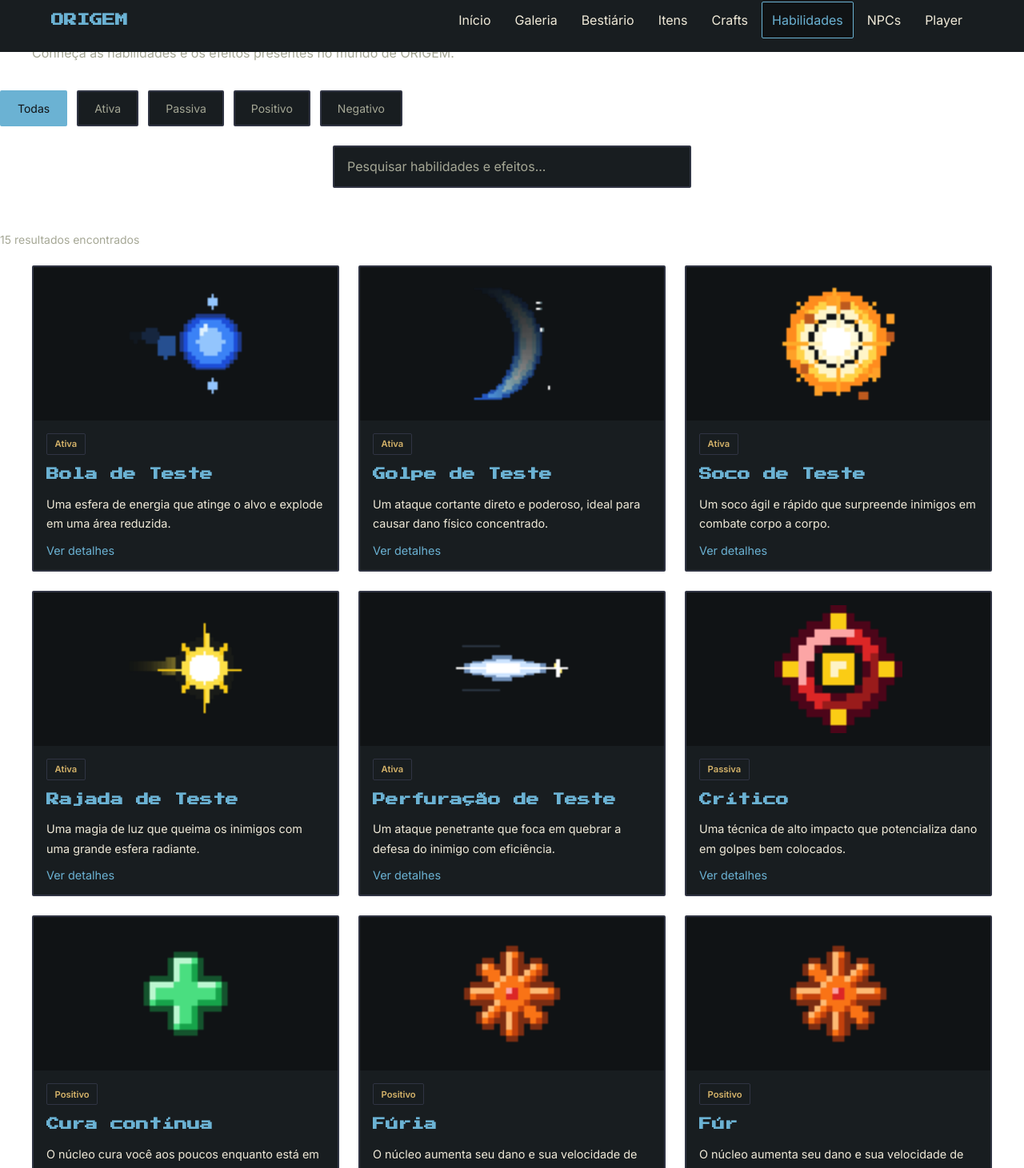
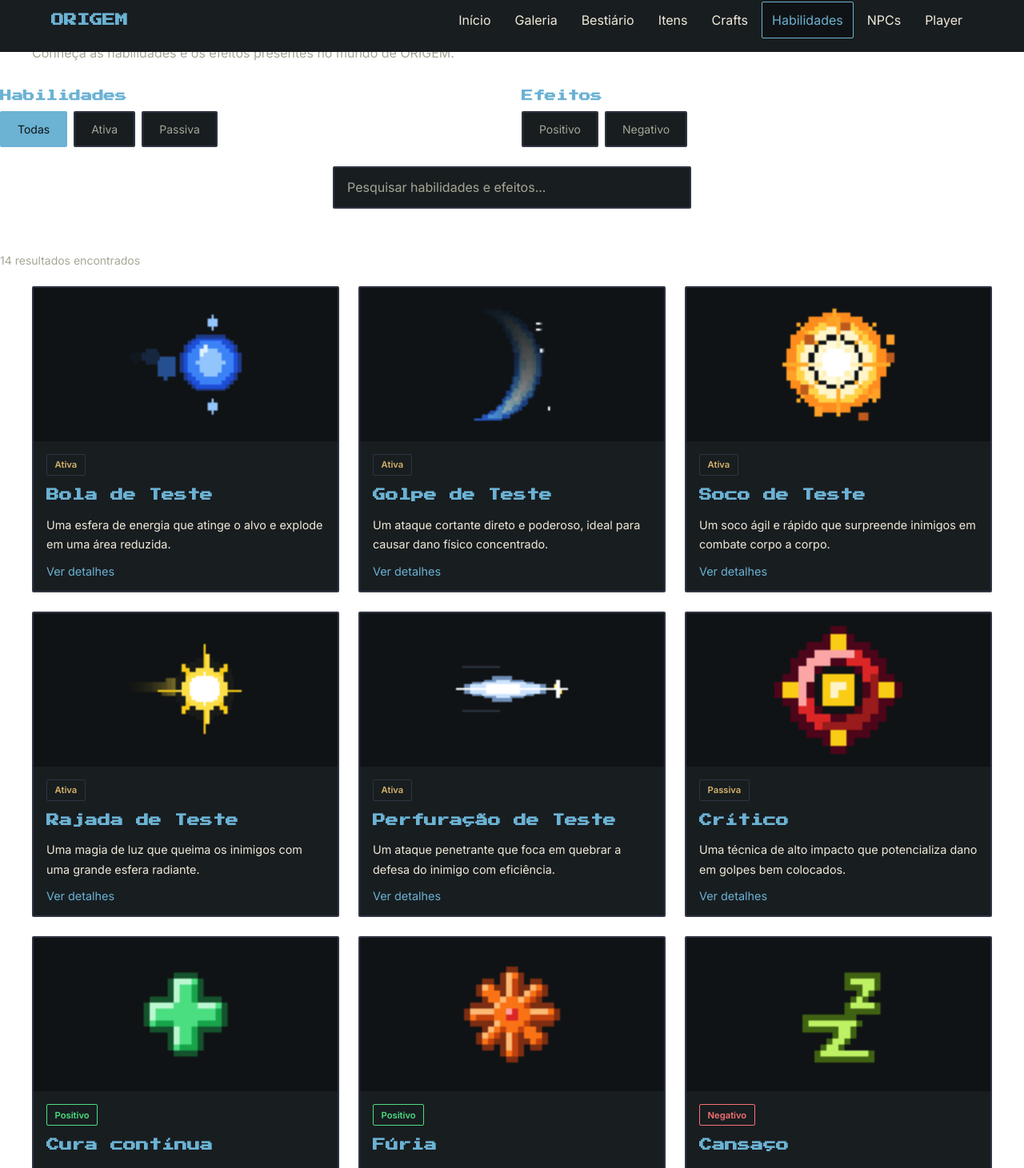
Before and after one commit to Herdes-s/ORIGEM-STUDIO, a React (Vite) app: page /habilidades in a window 1280 px wide. Shown: the part 15-1476 px from the top of the page at 80% size. Built offline with nearby package versions, Linux system fonts and the light colour scheme.

Commit message:
feat: adiciona pequenos detalhes de formatação de class e tag

```diff
--- a/src/components/ContentCard/index.tsx
+++ b/src/components/ContentCard/index.tsx
@@ -6,6 +6,7 @@ type ContentCardProps = {
   description: string;
   image?: string;
   category?: string;
+  categoryColor?: string;
   to?: string;
 };
 
@@ -14,6 +15,7 @@ export default function ContentCard({
   description,
   image,
   category,
+  categoryColor,
   to,
 }: ContentCardProps) {
   return (
@@ -22,7 +24,19 @@ export default function ContentCard({
 
       <div className={styles.cardContent}>
         {category && (
-          <span className={styles.category}>{category}</span>
+          <span
+            className={styles.category}
+            style={
+              categoryColor
+                ? {
+                    color: categoryColor,
+                    borderColor: categoryColor,
+                  }
+                : undefined
+            }
+          >
+            {category}
+          </span>
         )}
 
         <h2>{title}</h2>
--- a/src/data/buffs.ts
+++ b/src/data/buffs.ts
@@ -28,16 +28,4 @@ export const buffs: StatusEffect[] = [
     color: "#f97316",
     iconSrc: "/assets/effects/icons/furia.png",
   },
-  {
-    id: "fur",
-    name: "Fúr",
-    description:
-      "O núcleo aumenta seu dano e sua velocidade de ataque enquanto está em combate.",
-
-    type: "Positivo",
-
-
-    color: "#f97316",
-    iconSrc: "/assets/effects/icons/furia.png",
-  },
 ];
--- a/src/pages/Abilities/Abilities.module.css
+++ b/src/pages/Abilities/Abilities.module.css
@@ -7,6 +7,24 @@
 }
 
 .categoryFilters {
+  display: flex;
+  flex-direction: column;
+  gap: 1.5rem;
+  width: 100%;
+}
+
+.categoryGroup {
+  display: flex;
+  flex-direction: column;
+  gap: 0.75rem;
+}
+
+.categoryGroup h2 {
+  color: var(--color-primary);
+  font-size: 0.9rem;
+}
+
+.categoryButtons {
   display: flex;
   flex-wrap: wrap;
   gap: 0.5rem;
@@ -58,7 +76,13 @@
 
 @media (min-width: 48rem) {
   .categoryFilters {
-    gap: 0.75rem;
+    flex-direction: row;
+    align-items: flex-start;
+    justify-content: space-between;
+  }
+
+  .categoryGroup {
+    flex: 1;
   }
 
   .categoryButton {
--- a/src/pages/Abilities/index.tsx
+++ b/src/pages/Abilities/index.tsx
@@ -12,12 +12,12 @@ import normalizeText from "../../utils/normalizeText.ts";
 
 import styles from "./Abilities.module.css";
 
-const categories: AbilityCategory[] = [
-  "Todas",
-  "Ativa",
-  "Passiva",
-  "Positivo",
-  "Negativo",
+const categoryGroups: {
+  title: string;
+  categories: AbilityCategory[];
+}[] = [
+  { title: "Habilidades", categories: ["Todas", "Ativa", "Passiva"] },
+  { title: "Efeitos", categories: ["Positivo", "Negativo"] },
 ];
 
 export default function Abilities() {
@@ -58,7 +58,12 @@ export default function Abilities() {
     >
       <div className={styles.abilitiesPage}>
         <div className={styles.categoryFilters}>
-          {categories.map((category) => (
+          {categoryGroups.map((group) => (
+            <div className={styles.categoryGroup} key={group.title}>
+              <h2>{group.title}</h2>
+
+              <div className={styles.categoryButtons}>
+                {group.categories.map((category) => (
                   <button
                     key={category}
                     type="button"
@@ -70,6 +75,9 @@ export default function Abilities() {
                   >
                     {category}
                   </button>
+                ))}
+              </div>
+            </div>
           ))}
         </div>
 
@@ -95,6 +103,13 @@ export default function Abilities() {
                 image={content.image ?? content.iconSrc}
                 category={content.type}
                 to={`/habilidades/${content.id}`}
+                categoryColor={
+                  content.type === "Positivo"
+                    ? "#4ade80"
+                    : content.type === "Negativo"
+                      ? "#f87171"
+                      : undefined
+                }
               />
             ))}
           </ContentGrid>
--- a/src/pages/AbilityDetails/AbilityDetails.module.css
+++ b/src/pages/AbilityDetails/AbilityDetails.module.css
@@ -41,6 +41,16 @@
   font-weight: 600;
 }
 
+.positive {
+  color: #4ade80;
+  border-color: #4ade80;
+}
+
+.negative {
+  color: #f87171;
+  border-color: #f87171;
+}
+
 .infoSection {
   display: flex;
   flex-direction: column;
@@ -70,6 +80,21 @@
   font-size: 0.9rem;
   line-height: 1.6;
   overflow-wrap: anywhere;
+}
+
+.classList {
+  display: flex;
+  flex-wrap: wrap;
+  gap: 0.5rem;
+}
+
+.classList span {
+  padding: 0.4rem 0.7rem;
+  color: var(--color-secondary);
+  background-color: var(--color-surface);
+  border: 1px solid var(--color-border);
+  border-radius: var(--radius-small);
+  font-size: 0.8rem;
 }
 
 .effectAttributes {
--- a/src/pages/AbilityDetails/index.tsx
+++ b/src/pages/AbilityDetails/index.tsx
@@ -1,4 +1,4 @@
-import { useParams } from "react-router-dom";
+import { Link, useParams } from "react-router-dom";
 
 import PageLayout from "../../components/PageLayout";
 import { getAbilityById } from "../../utils/getAbilityById";
@@ -38,7 +38,11 @@ export default function AbilityDetails() {
           </div>
         )}
 
-        <p className={styles.type}>{content.type}</p>
+        <p
+          className={`${styles.type} ${content.type === "Positivo" ? styles.positive : content.type === "Negativo" ? styles.negative : ""}`}
+        >
+          {content.type}
+        </p>
 
         {content.type === "Ativa" && (
           <section className={styles.infoSection}>
@@ -77,13 +81,19 @@ export default function AbilityDetails() {
 
             <p>Raridade: {content.rarity ?? "Não informada"}</p>
 
-            {content.compatibleClasses && (
-              <p>Classes compatíveis: {content.compatibleClasses.join(", ")}</p>
-            )}
+            {content.compatibleClasses &&
+              content.compatibleClasses.length > 0 && (
+                <div className={styles.classList}>
+                  {content.compatibleClasses.map((className) => (
+                    <span key={className}>{className}</span>
+                  ))}
+                </div>
+              )}
 
             {content.effects && content.effects.length > 0 && (
-              <div>
+              <div className={styles.effectAttributes}>
                 <h3>Efeitos adicionais</h3>
+
                 {content.effects.map((effect, index) => (
                   <p key={index}>{effect}</p>
                 ))}
@@ -124,9 +134,14 @@ export default function AbilityDetails() {
               </>
             )}
 
-            {content.compatibleClasses && (
-              <p>Classes compatíveis: {content.compatibleClasses.join(", ")}</p>
-            )}
+            {content.compatibleClasses &&
+              content.compatibleClasses.length > 0 && (
+                <div className={styles.classList}>
+                  {content.compatibleClasses.map((className) => (
+                    <span key={className}>{className}</span>
+                  ))}
+                </div>
+              )}
           </section>
         )}
 
@@ -232,6 +247,8 @@ export default function AbilityDetails() {
             )}
           </section>
         )}
+
+        <Link to="/habilidades">Voltar a Habilidades</Link>
       </div>
     </PageLayout>
   );
```
Lines whose indentation alone changed are shown as unchanged.
